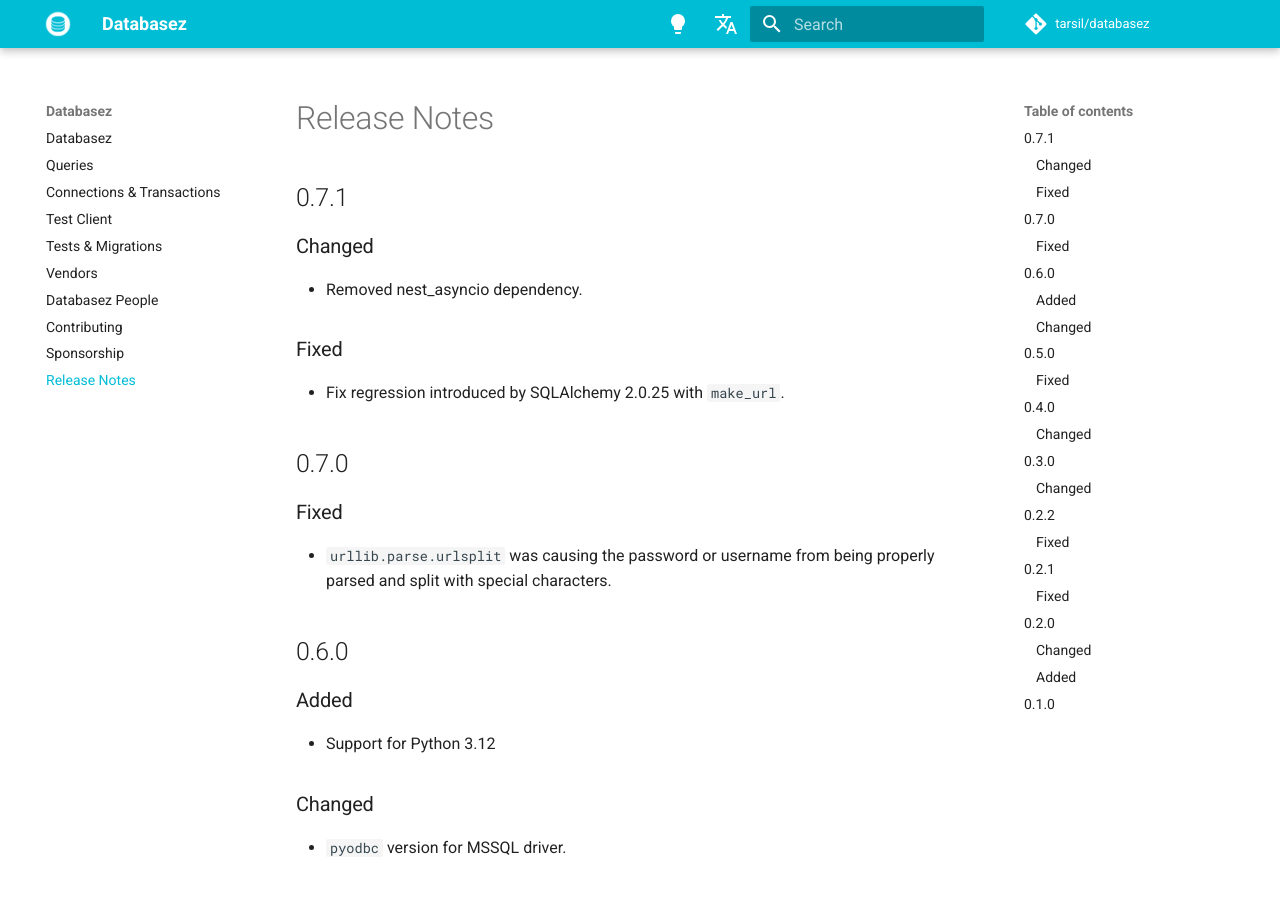
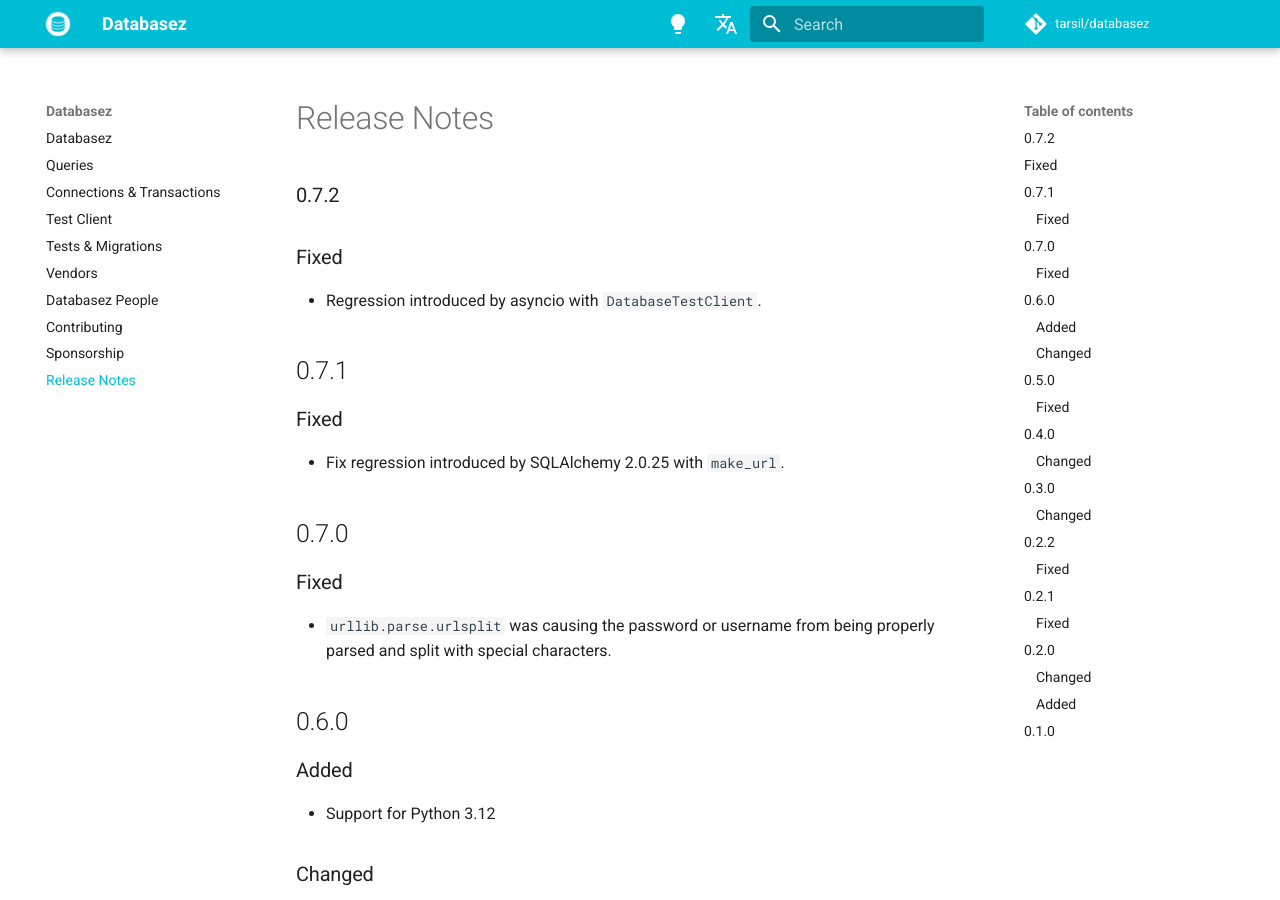
Before and after one commit to dymmond/databasez, an MkDocs documentation site: the page built from docs/release-notes.md, in a window 1280 px wide and 900 px high. Built offline with MkDocs 1.6.1 and Material for MkDocs 9.7.7, drawn with Linux system fonts in a browser that asks for light colours; comment, search, counter and statistics services are not loaded.

Commit message:
Release 0.7.2

```diff
--- a/databasez/__init__.py
+++ b/databasez/__init__.py
@@ -1,5 +1,5 @@
 from databasez.core import Database, DatabaseURL
 
-__version__ = "0.7.1"
+__version__ = "0.7.2"
 
 __all__ = ["Database", "DatabaseURL"]
--- a/docs/release-notes.md
+++ b/docs/release-notes.md
@@ -1,10 +1,12 @@
 # Release Notes
 
+### 0.7.2
+
+### Fixed
+
+- Regression introduced by asyncio with `DatabaseTestClient`.
+
 ## 0.7.1
-
-### Changed
-
-- Removed nest_asyncio dependency.
 
 ### Fixed
 
```
